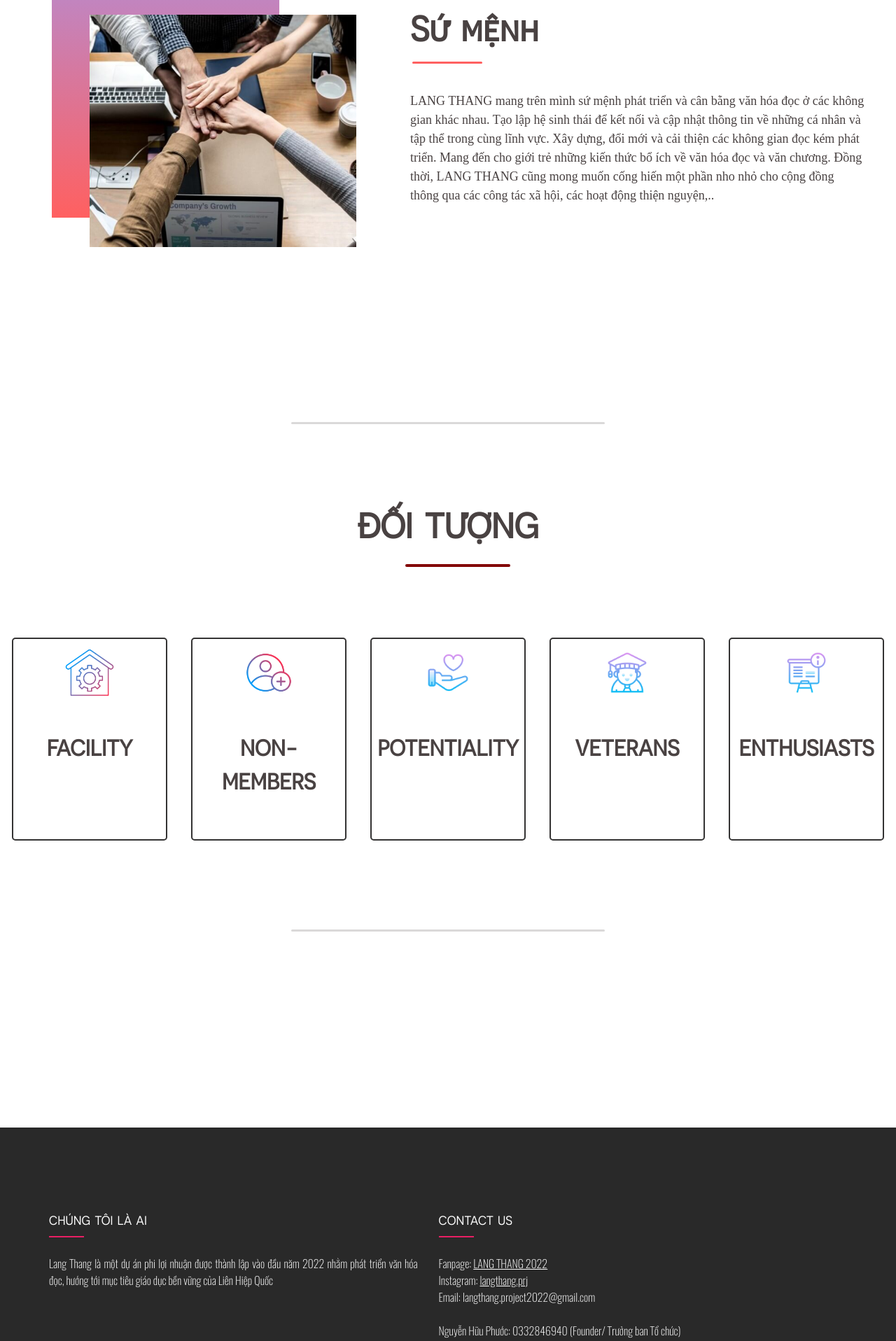
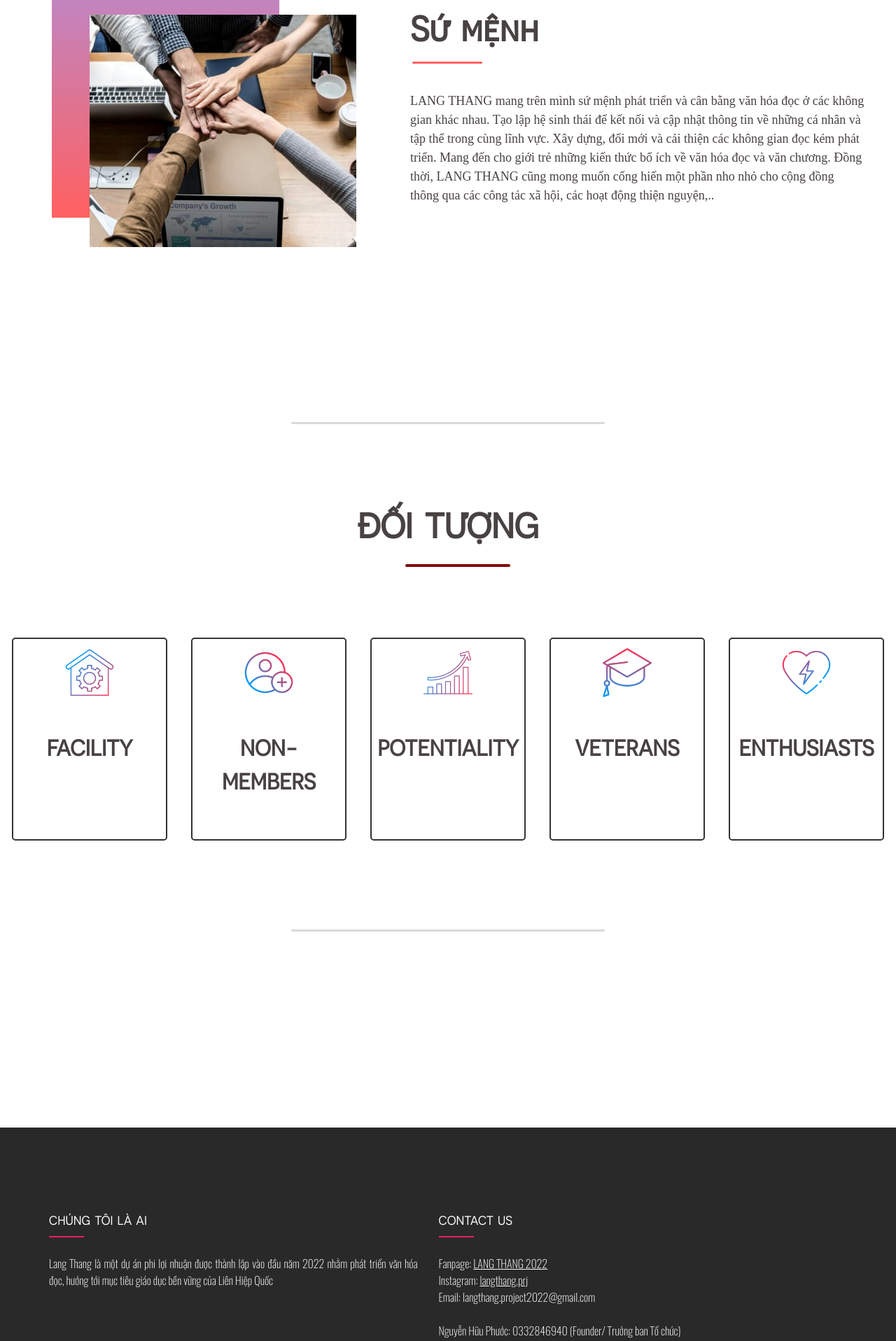
Before and after one commit to npovn/Langthang, a Jekyll site: the page aboutus.html, which Jekyll copies as it is, in a window 1280 px wide. Shown: the part 1814-3730 px from the top of the page at 70% size. Built offline with Jekyll 4.4.1, drawn with Linux system fonts in a browser that asks for light colours.

Commit message:
Fixed Logo Again

```diff
--- a/aboutus.html
+++ b/aboutus.html
@@ -1516,29 +1516,29 @@
             <h1>Đối tượng</h1>
             <div class="goal_container">
                 <div class="sub_goal reveal2">
-                    <img src="Assets\Images\facility.png" alt="Money">
+                    <img src="Assets\Images\facility.png" alt="Facility">
                     <h1>FACILITY</h1>
                     <p>Các cơ sở trường học, thư viện và các không gian đọc cần cải tạo và phát triển.
                     </p>
                 </div>
                 <div class="sub_goal reveal2">
-                    <img src="Assets/Images/non-members.png" alt="Workshop">
+                    <img src="Assets/Images/non-members.png" alt="Non-members">
                     <h1>NON-MEMBERS</h1>
                     <p>Các đối tượng chưa đủ điều kiện để tham gia vào văn hóa đọc và hưởng thụ giáo dục bình đẳng
                     </p>
                 </div>
                 <div class="sub_goal reveal2">
-                    <img src="Assets/Images/TrustIcon.png" alt="Trust">
+                    <img src="Assets/Images/potentiality.png" alt="Potentiality">
                     <h1>POTENTIALITY</h1>
                     <p>Những "cây viết" tiềm năng, những cộng đồng văn chương và các dự án cùng lĩnh vực. </p>
                 </div>
                 <div class="sub_goal reveal2">
-                    <img src="Assets/Images/StudentIcon.png" alt="Student">
+                    <img src="Assets/Images/veterans.png" alt="Student">
                     <h1>VETERANS</h1>
                     <p>Những người đang trên hành trình phát triển văn hóa đọc nói chung và văn hóa đọc trên mạng xã hội nói riêng</p>
                 </div>
                 <div class="sub_goal reveal2">
-                    <img src="Assets/Images/WorkshopIcon.png" alt="Workshop">
+                    <img src="Assets/Images/enthusiasts.png" alt="Workshop">
                     <h1>ENTHUSIASTS</h1>
                     <p>Các bạn trẻ có niềm đam mê với văn chương, viết lách,...</p>
                 </div>
```
Also changed, not shown: Assets/Images/enthusiasts.png (added), Assets/Images/non-members.png, Assets/Images/veterans.png (added).
